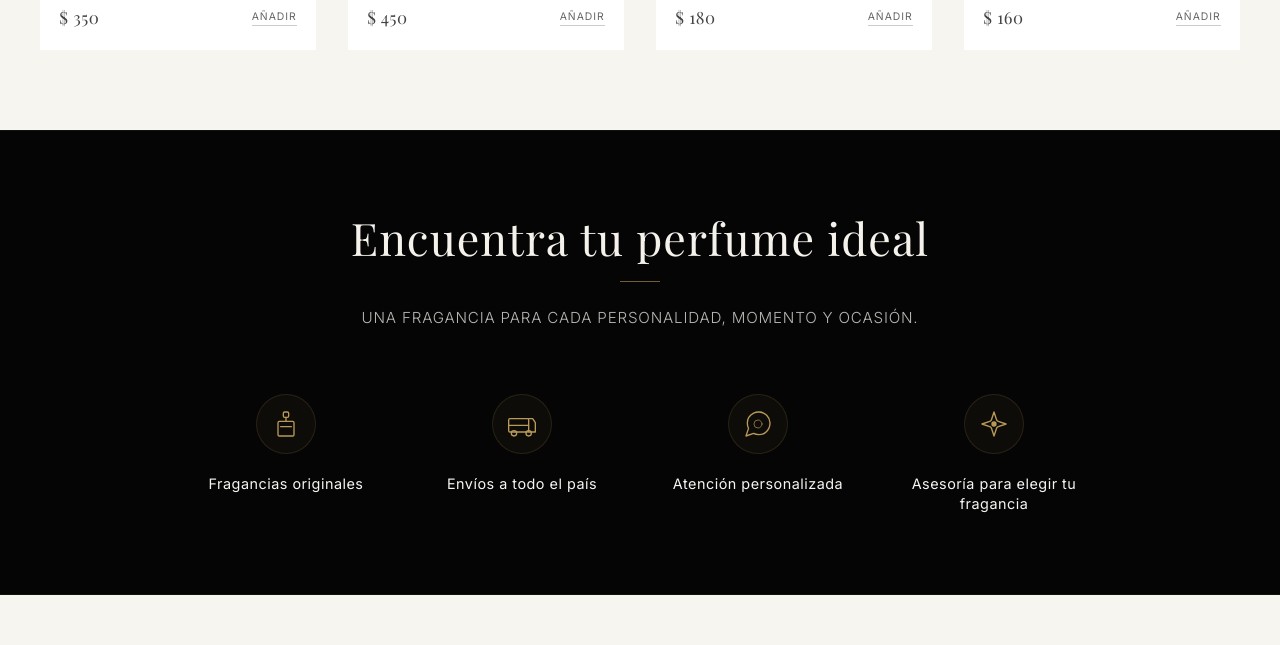
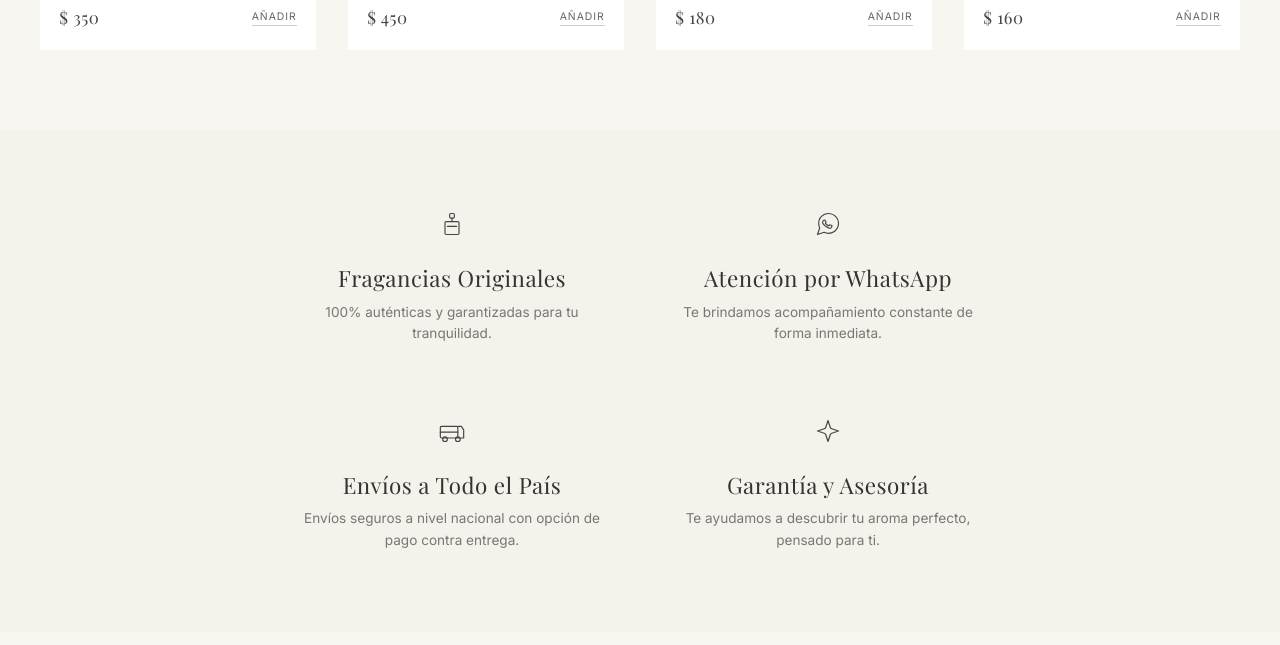
Before and after one commit to alexanderst2005-lab/perfumesdfv, a React (Vite) app: page / in a window 1280 px wide. Shown: the part 1460-2105 px from the top of the page. Built offline with nearby package versions, Linux system fonts and the light colour scheme; a web font is replaced by a local one.

Commit message:
Rediseño de la sección de beneficios exactamente al estilo de referencia (íconos libres, sin fondo negro, letra serif elegante para los títulos y textos de apoyo)

```diff
--- a/src/pages/Home.jsx
+++ b/src/pages/Home.jsx
@@ -195,42 +195,41 @@ const Home = () => {
       </section>
 
       {/* ════ 3. LA EXPERIENCIA DFV ════ */}
-      <section className="section-padding" style={{ backgroundColor: 'var(--color-black)', color: 'var(--color-cream)', borderTop: '1px solid rgba(255,255,255,0.05)', borderBottom: '1px solid rgba(255,255,255,0.05)' }}>
-        <div className="container" style={{ textAlign: 'center', maxWidth: '1000px' }}>
-          <h2 style={{ fontFamily: 'var(--font-serif)', fontSize: 'clamp(2rem, 5vw, 2.8rem)', fontWeight: '400', marginBottom: '1rem', letterSpacing: '1px' }}>
-            Encuentra tu perfume ideal
-          </h2>
-          <div style={{ width: '40px', height: '1px', backgroundColor: 'var(--color-gold)', margin: '0 auto 1.5rem', opacity: 0.6 }} />
-          <p style={{ fontSize: '0.95rem', opacity: 0.75, marginBottom: '4rem', letterSpacing: '0.8px', fontWeight: '300', textTransform: 'uppercase' }}>
-            Una fragancia para cada personalidad, momento y ocasión.
-          </p>
-
-          <div style={{ display: 'grid', gridTemplateColumns: 'repeat(auto-fit, minmax(200px, 1fr))', gap: '3rem 1.5rem', alignItems: 'start' }}>
+      <section className="section-padding" style={{ backgroundColor: 'var(--color-cream)' }}>
+        <div className="container" style={{ maxWidth: '800px' }}>
+          <div style={{ display: 'grid', gridTemplateColumns: 'repeat(auto-fit, minmax(250px, 1fr))', gap: '4.5rem 2rem', alignItems: 'start' }}>
             {[
               {
-                title: 'Fragancias originales',
-                icon: <svg width="32" height="32" viewBox="0 0 24 24" fill="none" stroke="var(--color-gold)" strokeWidth="1" strokeLinecap="round" strokeLinejoin="round"><rect x="6" y="10" width="12" height="11" rx="1"/><rect x="10" y="3" width="4" height="4" rx="1"/><line x1="12" y1="7" x2="12" y2="10"/><line x1="8" y1="14" x2="16" y2="14"/></svg>
+                title: 'Fragancias Originales',
+                desc: '100% auténticas y garantizadas para tu tranquilidad.',
+                icon: <svg width="28" height="28" viewBox="0 0 24 24" fill="none" stroke="#444" strokeWidth="1" strokeLinecap="round" strokeLinejoin="round"><rect x="6" y="10" width="12" height="11" rx="1"/><rect x="10" y="3" width="4" height="4" rx="1"/><line x1="12" y1="7" x2="12" y2="10"/><line x1="8" y1="14" x2="16" y2="14"/></svg>
               },
               {
-                title: 'Envíos a todo el país',
-                icon: <svg width="32" height="32" viewBox="0 0 24 24" fill="none" stroke="var(--color-gold)" strokeWidth="1" strokeLinecap="round" strokeLinejoin="round"><rect x="2" y="8" width="15" height="10" rx="1"/><path d="M17 8h3l2 3v7h-5"/><circle cx="6" cy="19" r="2"/><circle cx="17" cy="19" r="2"/><line x1="2" y1="13" x2="17" y2="13"/></svg>
+                title: 'Atención por WhatsApp',
+                desc: 'Te brindamos acompañamiento constante de forma inmediata.',
+                icon: <svg width="28" height="28" viewBox="0 0 24 24" fill="none" stroke="#444" strokeWidth="1" strokeLinecap="round" strokeLinejoin="round"><path d="M21 11.5a8.38 8.38 0 0 1-.9 3.8 8.5 8.5 0 0 1-7.6 4.7 8.38 8.38 0 0 1-3.8-.9L3 21l1.9-5.7a8.38 8.38 0 0 1-.9-3.8 8.5 8.5 0 0 1 4.7-7.6 8.38 8.38 0 0 1 3.8-.9h.5a8.48 8.48 0 0 1 8 8v.5z" /><path d="M9.5 9c-.3-.2-.5-.3-.8-.3s-.6.2-.8.5c-.3.4-.6 1-.6 1.4s.3 1.1.9 1.8c1.3 1.6 2.8 2.6 4.6 3.1.6.2 1.3.2 1.7-.1.4-.3.6-.8.8-1.2.1-.3.1-.7.1-.8-.2-.1-.8-.4-1.3-.6-.4-.2-.6-.2-.8-.1-.1.1-.3.4-.5.6-.2.2-.4.2-.6.1-.8-.4-1.6-1-2.2-1.7-.2-.2-.2-.4-.1-.6.1-.1.2-.2.3-.4.1-.1.1-.3 0-.5-.2-.4-.6-1.2-.7-1.3z" /></svg>
               },
               {
-                title: 'Atención personalizada',
-                icon: <svg width="32" height="32" viewBox="0 0 24 24" fill="none" stroke="var(--color-gold)" strokeWidth="1" strokeLinecap="round" strokeLinejoin="round"><path d="M21 11.5a8.38 8.38 0 0 1-.9 3.8 8.5 8.5 0 0 1-7.6 4.7 8.38 8.38 0 0 1-3.8-.9L3 21l1.9-5.7a8.38 8.38 0 0 1-.9-3.8 8.5 8.5 0 0 1 4.7-7.6 8.38 8.38 0 0 1 3.8-.9h.5a8.48 8.48 0 0 1 8 8v.5z"/><circle cx="12" cy="12" r="3" strokeWidth="0.5" fill="none"/></svg>
+                title: 'Envíos a Todo el País',
+                desc: 'Envíos seguros a nivel nacional con opción de pago contra entrega.',
+                icon: <svg width="28" height="28" viewBox="0 0 24 24" fill="none" stroke="#444" strokeWidth="1" strokeLinecap="round" strokeLinejoin="round"><rect x="2" y="8" width="15" height="10" rx="1"/><path d="M17 8h3l2 3v7h-5"/><circle cx="6" cy="19" r="2"/><circle cx="17" cy="19" r="2"/><line x1="2" y1="13" x2="17" y2="13"/></svg>
               },
               {
-                title: 'Asesoría para elegir tu fragancia',
-                icon: <svg width="32" height="32" viewBox="0 0 24 24" fill="none" stroke="var(--color-gold)" strokeWidth="1" strokeLinecap="round" strokeLinejoin="round"><path d="M12 3l1.9 5.8a2 2 0 0 0 1.3 1.3L21 12l-5.8 1.9a2 2 0 0 0-1.3 1.3L12 21l-1.9-5.8a2 2 0 0 0-1.3-1.3L3 12l5.8-1.9a2 2 0 0 0 1.3-1.3L12 3z"/><circle cx="12" cy="12" r="1.5" fill="var(--color-gold)"/></svg>
+                title: 'Garantía y Asesoría',
+                desc: 'Te ayudamos a descubrir tu aroma perfecto, pensado para ti.',
+                icon: <svg width="28" height="28" viewBox="0 0 24 24" fill="none" stroke="#444" strokeWidth="1" strokeLinecap="round" strokeLinejoin="round"><path d="M12 3l1.9 5.8a2 2 0 0 0 1.3 1.3L21 12l-5.8 1.9a2 2 0 0 0-1.3 1.3L12 21l-1.9-5.8a2 2 0 0 0-1.3-1.3L3 12l5.8-1.9a2 2 0 0 0 1.3-1.3L12 3z"/></svg>
               }
             ].map((item, i) => (
               <div key={i} style={{ display: 'flex', flexDirection: 'column', alignItems: 'center', textAlign: 'center' }}>
-                <div style={{ marginBottom: '1.2rem', display: 'flex', alignItems: 'center', justifyContent: 'center', width: '60px', height: '60px', borderRadius: '50%', background: 'rgba(185,154,91,0.05)', border: '1px solid rgba(185,154,91,0.15)' }}>
+                <div style={{ marginBottom: '1.2rem', color: '#444' }}>
                   {item.icon}
                 </div>
-                <h3 style={{ fontFamily: 'var(--font-sans)', fontSize: '0.9rem', fontWeight: '400', letterSpacing: '0.5px', color: 'var(--color-white)', lineHeight: '1.4', maxWidth: '180px' }}>
+                <h3 style={{ fontFamily: 'var(--font-serif)', fontSize: '1.4rem', fontWeight: '400', letterSpacing: '0.5px', color: '#333', marginBottom: '0.6rem' }}>
                   {item.title}
                 </h3>
+                <p style={{ fontFamily: 'var(--font-sans)', fontSize: '0.85rem', color: '#777', lineHeight: '1.6', maxWidth: '300px' }}>
+                  {item.desc}
+                </p>
               </div>
             ))}
           </div>
```
